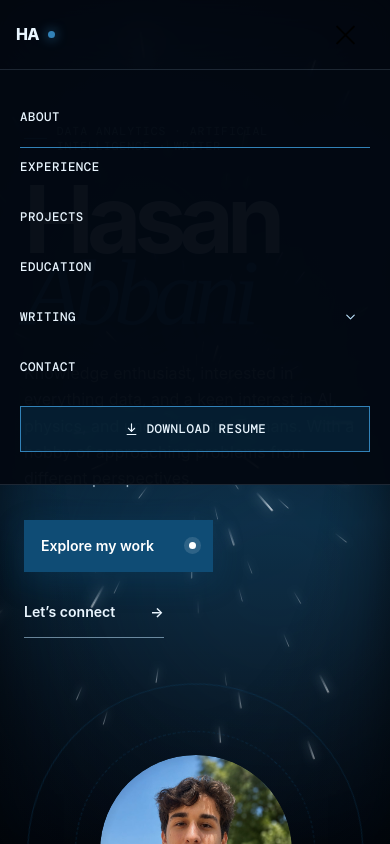
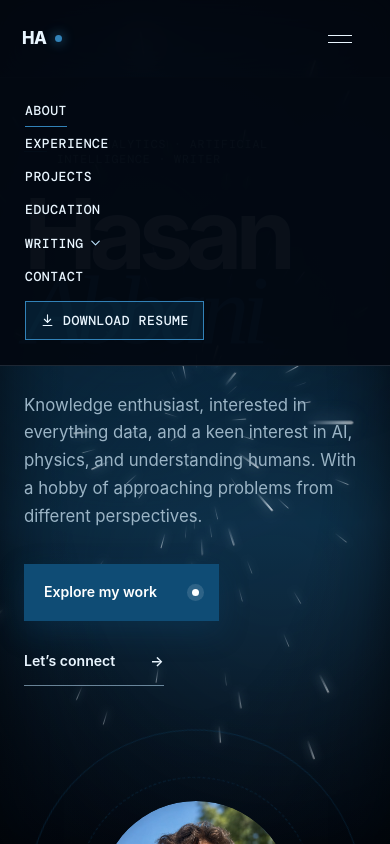
Before and after one commit to Hasan-Abbani/hasan-abbani-portfolio, a React (Vite) app: page / in a window 390 px wide. Both pictures are taken after a click on the button "Toggle navigation". Shown: the top 844 px of the page. Built offline with nearby package versions, Linux system fonts and the light colour scheme; a web font is replaced by a local one.

Commit message:
Revert "Improve mobile navigation and responsive layout"
This reverts commit 6a878afc2c3b37d441180c9e4301d3ca26fba25f.

```diff
--- a/src/components/Navbar.jsx
+++ b/src/components/Navbar.jsx
@@ -1,4 +1,4 @@
-import { useEffect, useState } from "react";
+import { useState } from "react";
 import { Link, useLocation, useNavigate } from "react-router-dom";
 import { posts } from "../posts";
 
@@ -17,25 +17,6 @@ export default function Navbar({ activeSection }) {
   const location = useLocation();
   const navigate = useNavigate();
 
-  useEffect(() => {
-    const closeOnEscape = (event) => {
-      if (event.key === "Escape") {
-        setOpen(false);
-        setWritingOpen(false);
-      }
-    };
-
-    document.addEventListener("keydown", closeOnEscape);
-    return () => document.removeEventListener("keydown", closeOnEscape);
-  }, []);
-
-  useEffect(() => {
-    document.body.style.overflow = open ? "hidden" : "";
-    return () => {
-      document.body.style.overflow = "";
-    };
-  }, [open]);
-
   const goTo = (event, id) => {
     setOpen(false);
     if (location.pathname !== "/") {
@@ -50,10 +31,10 @@ export default function Navbar({ activeSection }) {
         <Link to="/" className="wordmark" aria-label="Hasan Abbani home">
           <span>HA</span><i aria-hidden="true" />
         </Link>
-        <button className={`menu-button ${open ? "is-open" : ""}`} onClick={() => setOpen(!open)} aria-expanded={open} aria-controls="primary-navigation" aria-label={open ? "Close navigation" : "Open navigation"}>
-          <span /><span /><span />
+        <button className="menu-button" onClick={() => setOpen(!open)} aria-expanded={open} aria-label="Toggle navigation">
+          <span /><span />
         </button>
-        <div className={`nav-menu ${open ? "is-open" : ""}`} id="primary-navigation">
+        <div className={`nav-menu ${open ? "is-open" : ""}`}>
           {links.map(([id, label]) => id === "writing" ? (
             <div className={`nav-writing ${writingOpen ? "is-open" : ""}`} key={id}>
               <a href="#writing" className={activeSection === id ? "active" : ""} onClick={(e) => goTo(e, id)}>{label}</a>
@@ -78,7 +59,6 @@ export default function Navbar({ activeSection }) {
             <span>Download resume</span>
           </a>
         </div>
-        {open && <button className="nav-backdrop" aria-label="Close navigation" onClick={() => setOpen(false)} />}
       </nav>
     </header>
   );
--- a/src/styles/portfolio.css
+++ b/src/styles/portfolio.css
@@ -157,48 +157,3 @@ body .blog-index{color:#EAF6FF}body .blog-index-subtitle{color:#91ADC0}body .blo
 @media(max-width:1000px){.interest-boxes{grid-template-columns:repeat(2,minmax(0,1fr))}}
 @media(max-width:768px){.personal-section{grid-template-columns:1fr;margin-top:80px;padding-top:55px}.about-portrait{position:relative;top:auto;max-width:430px}.interest-boxes{grid-template-columns:repeat(2,minmax(0,1fr))}}
 @media(max-width:480px){.interest-boxes{grid-template-columns:1fr 1fr;gap:8px}.interest-box{min-height:165px;padding:14px}.interest-box h3{font-size:.82rem}.interest-box p{font-size:.68rem}.nav-resume{display:inline-flex}}
-
-/* Mobile navigation and layout refinements */
-.nav-backdrop{display:none}
-.menu-button{position:relative;z-index:61;min-width:44px;min-height:44px;cursor:pointer}
-.menu-button span{transition:transform .22s ease,opacity .22s ease;width:25px;height:2px;background:currentColor}
-.menu-button.is-open span:nth-child(1){transform:translateY(8px) rotate(45deg)}
-.menu-button.is-open span:nth-child(2){opacity:0}
-.menu-button.is-open span:nth-child(3){transform:translateY(-8px) rotate(-45deg)}
-
-@media(max-width:900px){
-  .site-nav{height:70px}
-  .nav-shell{padding:0 16px}
-  .nav-menu{top:70px;z-index:60;max-height:calc(100svh - 70px);overflow-y:auto;padding:24px 20px 32px;gap:4px}
-  .nav-menu>a,.nav-writing>a{display:flex;align-items:center;min-height:46px;width:100%;font-size:.78rem}
-  .nav-writing{min-height:46px;align-items:center}
-  .nav-writing>a{width:auto;flex:1}
-  .writing-toggle{width:40px;height:40px;margin-left:auto}
-  .writing-dropdown{margin:2px 0 8px;padding:12px 0 0;border-top:1px solid var(--line)}
-  .writing-dropdown>a{display:flex;min-height:42px;padding:10px 0}
-  .nav-resume{justify-content:center;margin-top:12px;min-height:46px;width:100%;padding:12px 14px}
-  .nav-backdrop{display:block;position:fixed;inset:70px 0 0;z-index:55;width:100%;border:0;padding:0;background:rgba(0,0,0,.5);cursor:pointer}
-  .hero{padding-top:112px}
-  .hero-grid{gap:22px}
-  .hero-lede{font-size:1rem;line-height:1.65;margin:32px 0 28px}
-  .button.primary{padding:15px 17px}
-  .page-section,.experience-section,.projects-section,.writing-section{padding-top:72px;padding-bottom:72px}
-  .section-heading h2,.contact-section h2{font-size:clamp(2.8rem,13vw,5.5rem)}
-  .project-card{min-width:0;padding:24px}
-  .project-card h3,.writing-card h3{overflow-wrap:anywhere}
-  .email-link{overflow-wrap:anywhere;gap:16px}
-}
-
-@media(max-width:480px){
-  .wordmark{font-size:1rem}
-  .hero{min-height:0;padding-bottom:64px}
-  .hero h1{font-size:clamp(4.25rem,24vw,7rem)}
-  .hero-visual{max-width:100%;}
-  .hero-actions{width:100%}
-  .hero-actions .button{max-width:100%;}
-  .section-label{margin-bottom:36px}
-  .section-heading h2,.contact-section h2{font-size:clamp(2.65rem,14vw,4.5rem)}
-  .project-card,.writing-card{min-height:340px}
-  .writing-card h3{font-size:clamp(1.8rem,10vw,3rem);margin-top:48px}
-  .social-links{flex-wrap:wrap;gap:16px 22px}
-}
```
